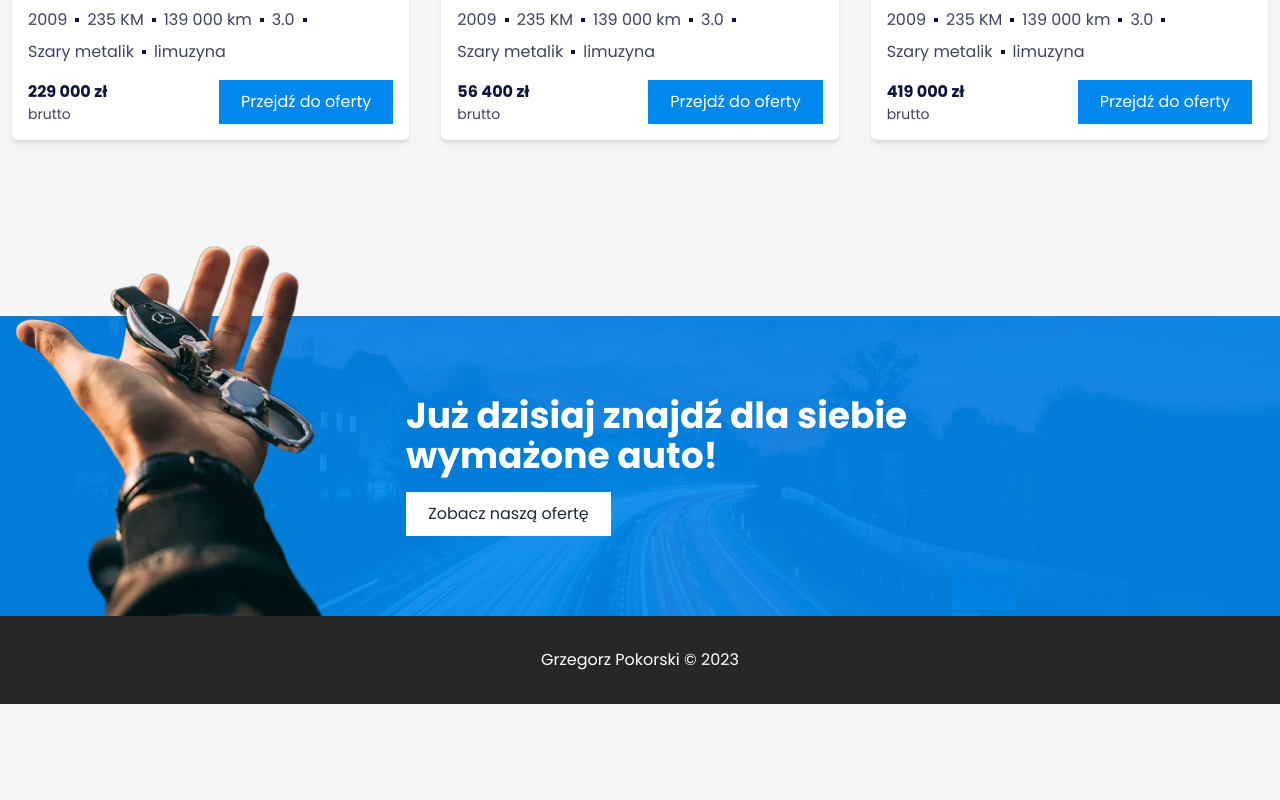
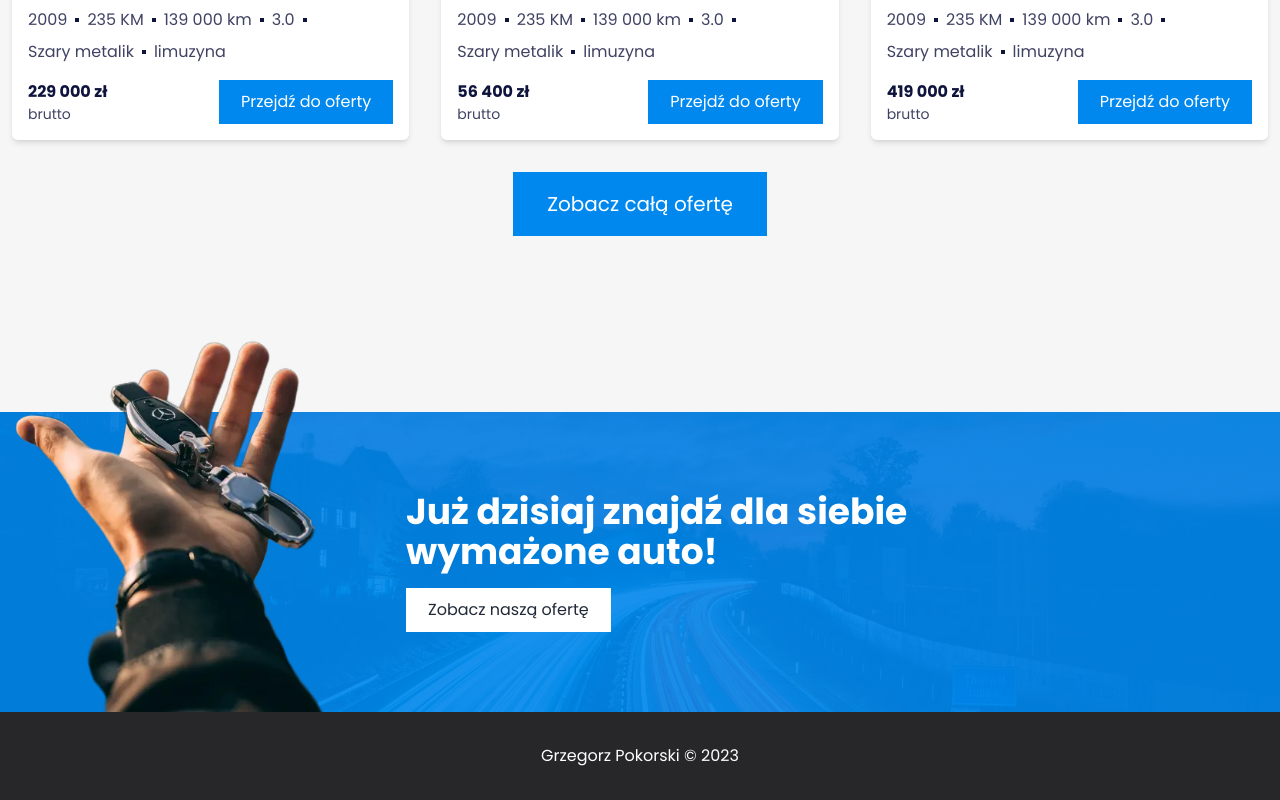
Before and after one commit to grzegorzpokorski/autodealer, a Next.js app: page / in a window 1280 px wide. Shown: the part 1748-2548 px from the top of the page. Before the commit the page ends 2452 px from the top, so only its background shows below. Built offline with nearby package versions, Linux system fonts and the light colour scheme.

Commit message:
feat: add Button at the and of the section with recommended offers

```diff
--- a/src/components/organisms/RecommendedOffers/RecommendedOffers.tsx
+++ b/src/components/organisms/RecommendedOffers/RecommendedOffers.tsx
@@ -1,10 +1,11 @@
 import { useId } from "react";
-import Link from "next/link";
+import NextLink from "next/link";
 import { Container } from "@/components/atoms/Container/Container";
 import { Section } from "@/components/atoms/Section/Section";
 import { Heading } from "@/components/atoms/Heading/Heading";
 import { GridList } from "@/components/atoms/GridList/GridList";
 import { Offer } from "@/components/molecules/Offer/Offer";
+import { Link } from "@/components/atoms/Link/Link";
 import offersFromJSON from "@/data/offers.json";
 
 type Props = {
@@ -26,9 +27,9 @@ export const RecommendedOffers = ({ offers }: Props) => {
           {offers.map((offer) => (
             <Offer key={offer.title}>
               {offer.invoice && <Offer.Invoice />}
-              <Link href={offer.link}>
+              <NextLink href={offer.link}>
                 <Offer.Image image={offer.image} />
-              </Link>
+              </NextLink>
               <Offer.Header href="/" title={offer.title} />
               {offer.features.length > 0 && (
                 <Offer.FeaturesList>
@@ -46,6 +47,11 @@ export const RecommendedOffers = ({ offers }: Props) => {
             </Offer>
           ))}
         </GridList>
+        <footer className="pt-8 text-center">
+          <Link href="/oferta" buttonStyle="primary" size="large">
+            Zobacz całą ofertę
+          </Link>
+        </footer>
       </Container>
     </Section>
   );
```
